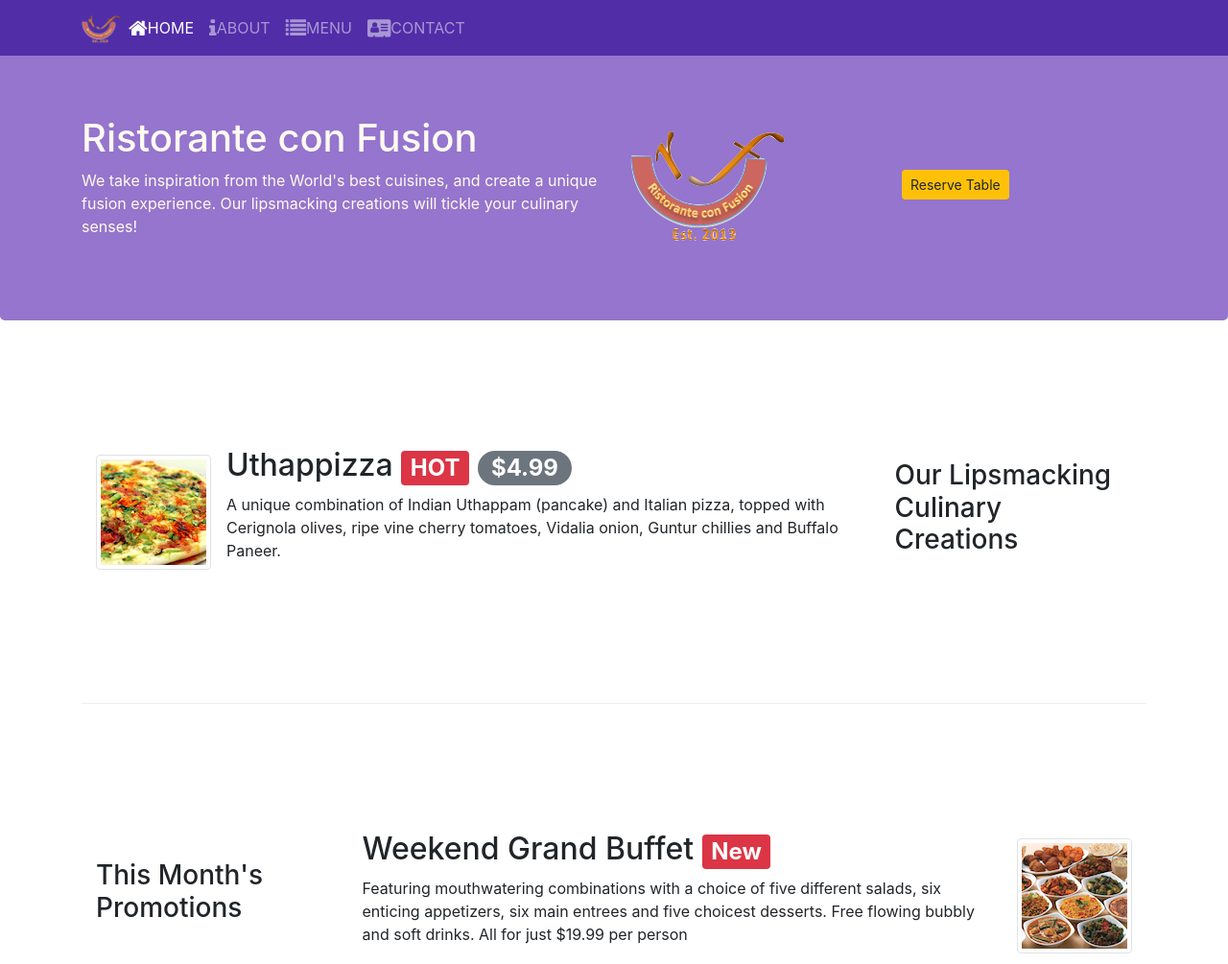
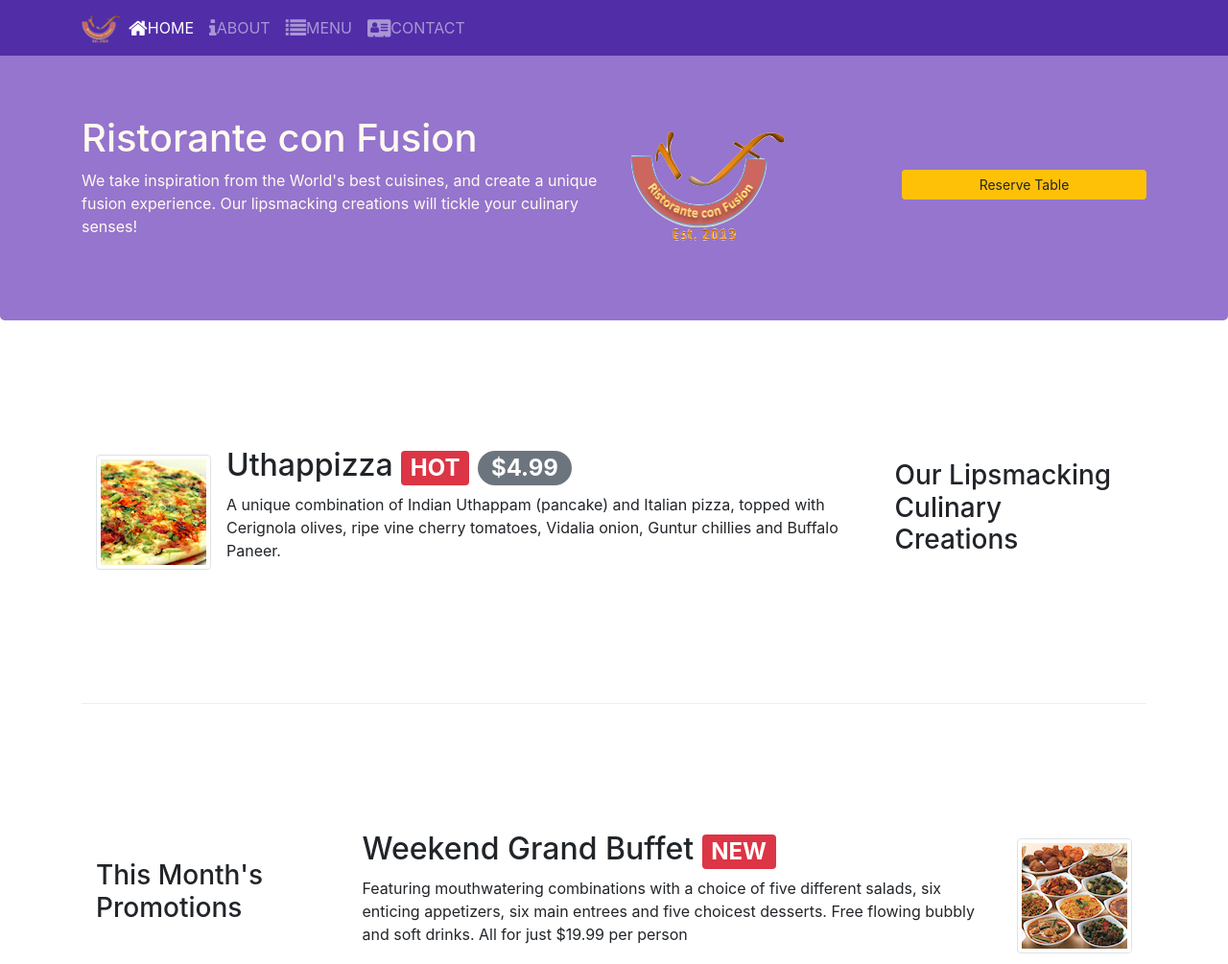
Before and after one commit to Eshwar0601/conFusion, a website: page index.html in a window 1280 px wide. Shown: the top 1005 px of the page at 96% size. Drawn offline with nearby package versions, Linux system fonts and the light colour scheme.

Commit message:
button block

```diff
--- a/index.html
+++ b/index.html
@@ -41,7 +41,7 @@
                     <img src="img/logo.png" class="img-fluid">
                 </div>
                 <div class="col-12 col-sm-3 align-self-center">
-                    <a role="button" class="btn btn-sm btn-warning" href="#Table">Reserve Table</a>
+                    <a role="button" class="btn btn-warning btn-block btn-sm" href="#Table">Reserve Table</a>
                 </div>
             </div>
         </div>
@@ -82,13 +82,13 @@
             </div>
             <div class="col col-sm col-md">
                 <div class="media">
-                  <img class="order-last d-flex ml-3 img-thumbnail align-self-center " src="img/buffet.png" alt="Weekend Grand Buffet">
                   <div class="media-body order-sm-first">
-                    <h2>Weekend Grand Buffet <span class="badge badge-danger">New</span></h2>
+                    <h2 class="mt-0">Weekend Grand Buffet <span class="badge badge-danger">NEW</span></h2>
 
                     <p class="d-none d-sm-block">Featuring mouthwatering combinations with a choice of five different salads, six enticing appetizers, six main entrees and five choicest desserts. Free flowing bubbly and soft drinks. All for just $19.99 per person </p>
 
                   </div>
+                  <img class="order-last d-flex ml-3 img-thumbnail align-self-center " src="img/buffet.png" alt="Weekend Grand Buffet">
                 </div>
             </div>
         </div>
@@ -143,7 +143,7 @@
                           <input type="text" class="col-md-3 form-control ml-2 mr-2" id="date" name="date" placeholder="Date">
                           <input type="text" class="col-md-3 form-control ml-2 mr-2" id="time" name="time" placeholder="Time">
                     </div>
-                    <div class="form-group row offset-md-2">
+                    <div class="form-group row offset-md2">
                         <button type="submit" class="btn btn-primary" name="Reserve">Reserve</button>
                     </div>
                 </div>
```
